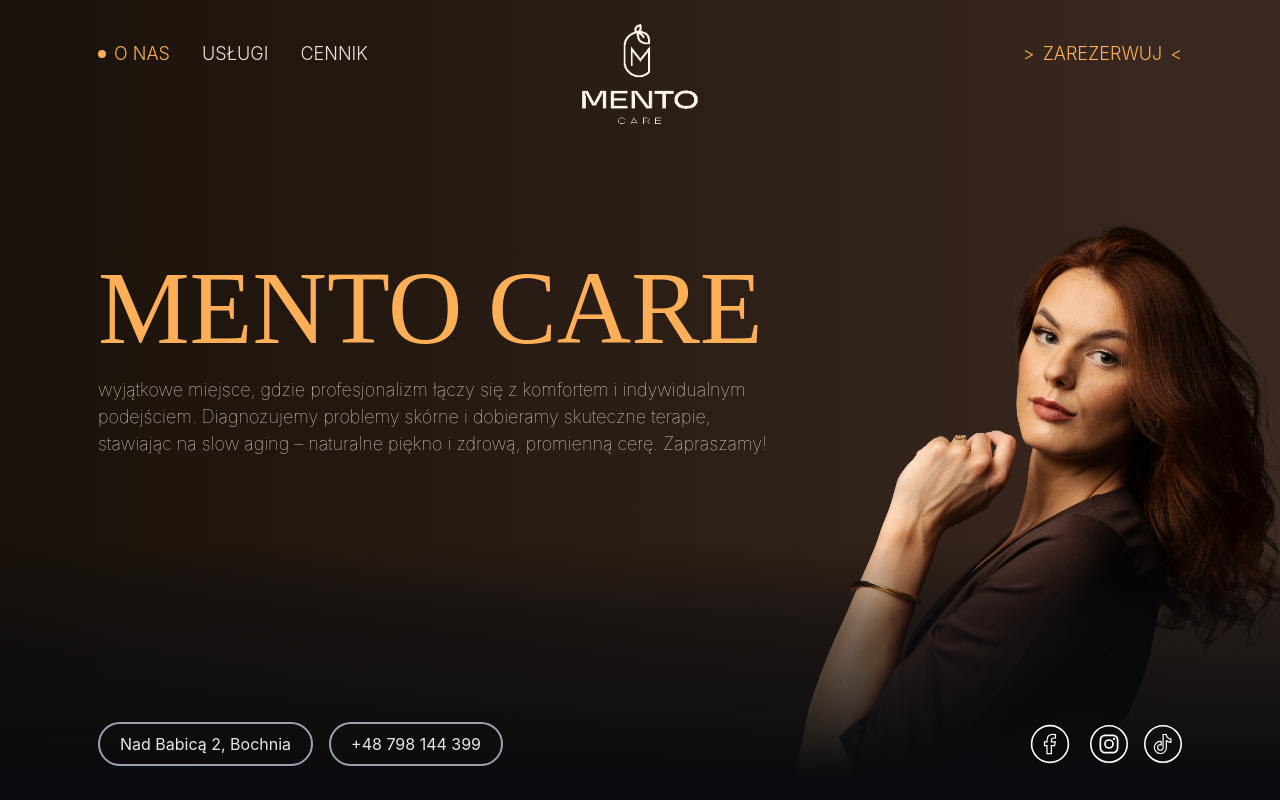
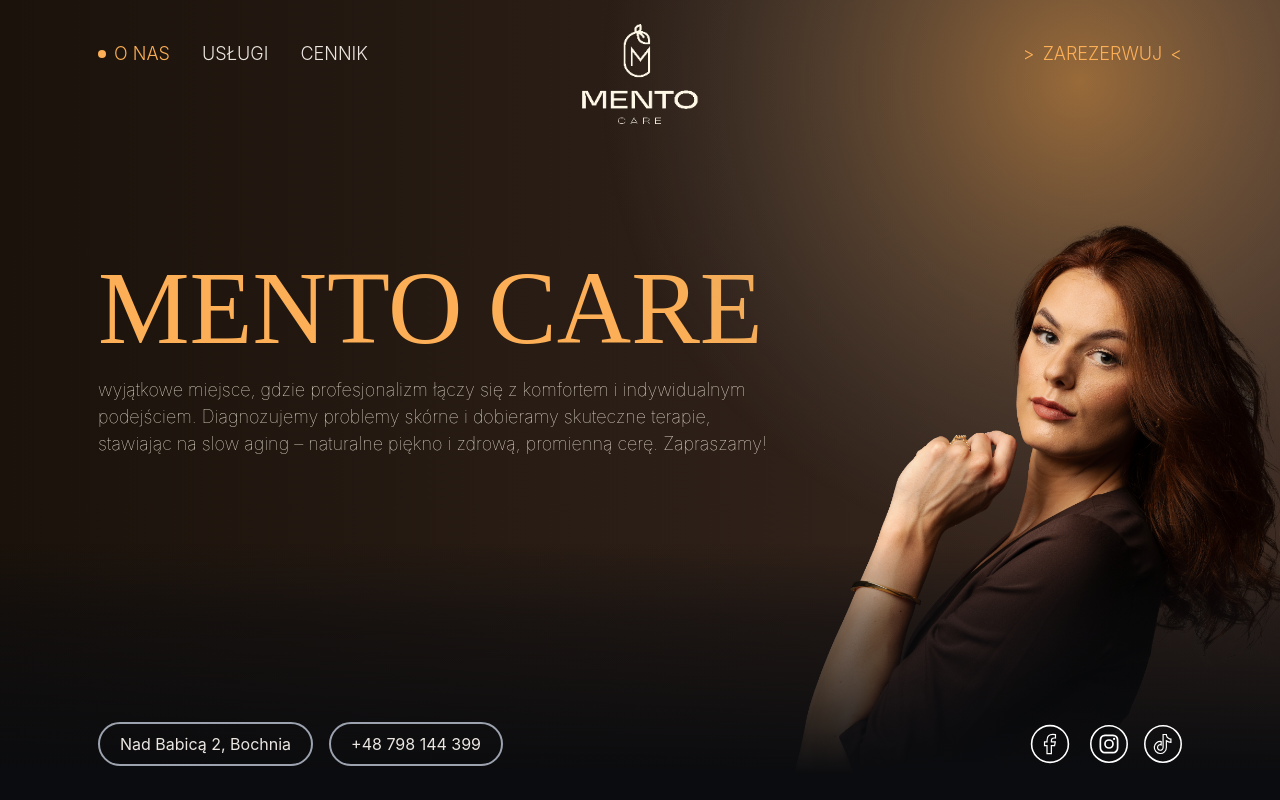
Before and after one commit to TomChuck10/Mento-Care, a React (Vite) app: page / in a window 1280 px wide. Built offline with nearby package versions, Linux system fonts and the light colour scheme.

Commit message:
Corrections

```diff
--- a/src/App.jsx
+++ b/src/App.jsx
@@ -6,6 +6,7 @@
 import TikTokLogo from "./assets/tiktok_logo.svg";
 import Girl from "./assets/girl_main_page.png";
 import PriceListPhoto from "./assets/cennik.png";
+import Gradient from "./assets/gradient.svg";
 import Navbar from "./components/Navbar";
 
 // Services Images
@@ -424,6 +425,12 @@
               </div>
             </div>
             <img
+              src={Gradient}
+              alt="Gradient"
+              className="absolute top-0 right-0 w-[75%] h-auto pointer-events-none z-0"
+              style={{ top: -400, right: -280 }}
+            />
+            <img
               src={Girl}
               alt="background photo"
               className="absolute right-0 w-[40%] h-auto pointer-events-none z-10"
@@ -523,7 +530,6 @@
               className="absolute right-0 w-[100%] h-auto pointer-events-none z-0"
               style={{ bottom: 160 }}
             />
-
             {/* Bottom gradient overlay */}
             <div
               className="absolute bottom-0 left-0 w-full h-[40%] pointer-events-none z-10"
@@ -550,10 +556,10 @@
             />
 
             {/* Content container */}
-            <div className="px-[98px] z-20 relative">
+            <div className="px-[98px] z-20 relative w-full">
               <div className="flex flex-row items-end justify-between">
-                {/* Text content */}
-                <div className="md:w-1/2 md:pr-12">
+                {/* Text content - stała szerokość zamiast md:w-1/2 */}
+                <div className="w-[800px] pr-12">
                   <h2
                     className="text-[#FFF8E7] text-[72px] transition-all duration-500"
                     style={{
@@ -576,8 +582,8 @@
                   </div>
                 </div>
 
-                {/* Navigation dots */}
-                <div className="flex flex-col space-y-[6px]">
+                {/* Navigation dots - zawsze w tej samej pozycji */}
+                <div className="flex flex-col space-y-[6px] flex-shrink-0">
                   {listOfServices.map((_, index) => (
                     <div
                       key={index}
```
Also changed, not shown: src/assets/gradient.svg (added).
